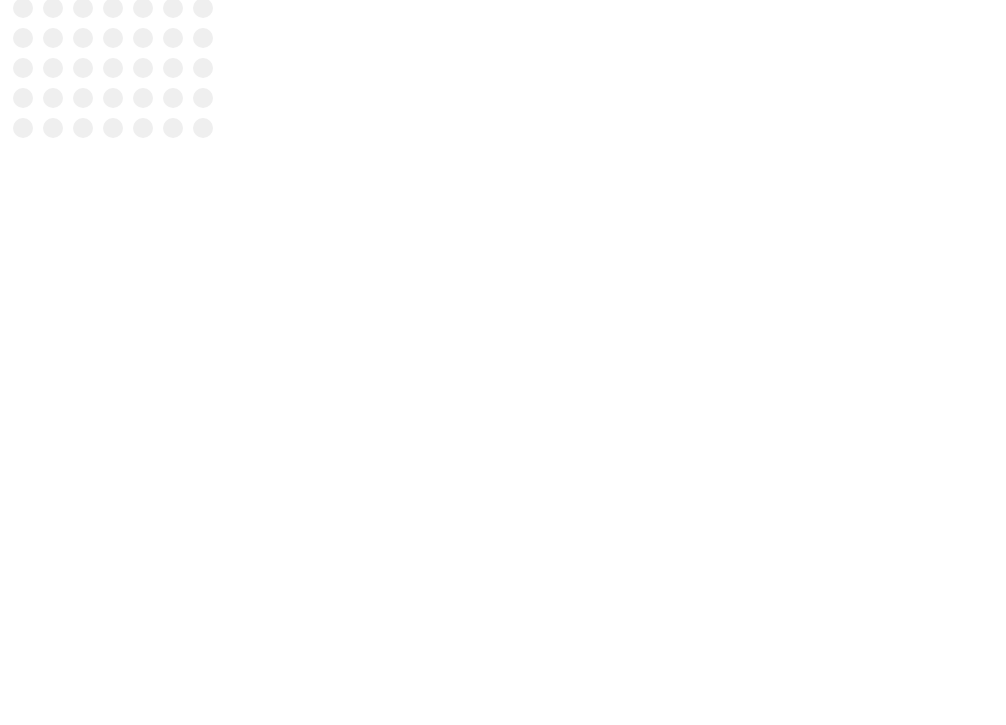
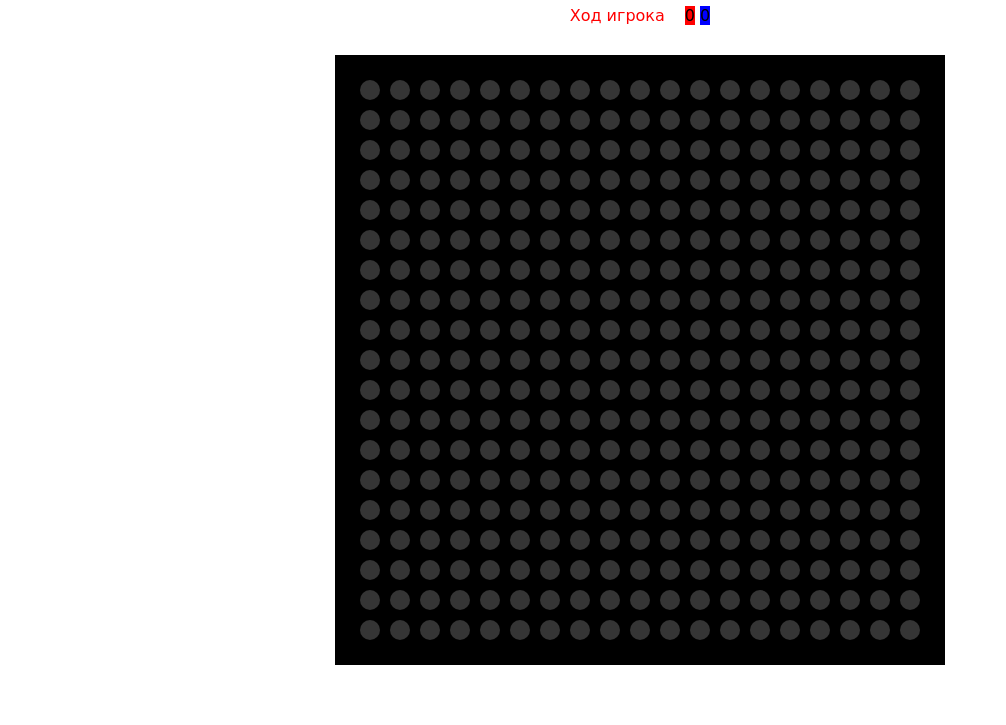
Before and after one commit to ab199000/points, a plain HTML site: page points/index.html in a window 1280 px wide. Shown: the part 75-800 px from the top of the page, without its empty margins (0-1006 px from the left). Drawn offline with Linux system fonts and the light colour scheme; a web font is replaced by a local one.

Commit message:
Add files via upload

```diff
--- a/points/index.html
+++ b/points/index.html
@@ -1,15 +1,30 @@
 <!DOCTYPE html>
 <html lang="en">
+
 <head>
     <meta charset="UTF-8">
     <meta http-equiv="X-UA-Compatible" content="IE=edge">
     <meta name="viewport" content="width=device-width, initial-scale=1.0">
-    <title>Document</title>
+    <title>Points Game</title>
     <link rel="stylesheet" href="./style.css">
+    <link rel="preconnect" href="https://fonts.googleapis.com">
+    <link rel="preconnect" href="https://fonts.gstatic.com" crossorigin>
+    <link href="https://fonts.googleapis.com/css2?family=Bruno+Ace+SC&display=swap" rel="stylesheet">
     <script src="./main.js" defer></script>
     <!-- <script src="./main2.js" defer></script> -->
 </head>
+
 <body>
+    <h1>Points Game</h1>
+    <div class="widgets">
+        <p class="player">Ход игрока</p>
+        <div>
+            <span class="scoreFirst red">32</span>
+            <span class="scoreSecond blue">43</span>
+        </div>
+
+    </div>
+
     <div class="field">
 
     </div>
@@ -17,4 +32,5 @@
 
     </div>
 </body>
+
 </html>
--- a/points/main.js
+++ b/points/main.js
@@ -1,6 +1,10 @@
 const body = document.querySelector(".field");
 
 let motion = 0;
+
+let scoreFirst = 0
+
+let scoreSecond = 0
 
 let checks = [
 	{ str: -1, col: -1 },
@@ -13,20 +17,26 @@ let checks = [
 	{ str: +1, col: +1 },
 ];
 
-let field = [];
+let field =   [];
 
-// for (let i = 0; i < 19; i++) {
-//   let line = document.createElement("div");
-//   line.classList.add(".line");
-//   field.push([])
-//   for (let j = 0; j < 19; j++) {
-//     let btn = document.createElement("button");
-//     btn.id = `${i}n${j}`;
-//     line.append(btn);
-//     body.append(line);
-// 	field[i].push({ player: "", statusChek: 0 })
-//   }
-// }
+for (let i = 0; i < 21; i++) {
+  	let line = document.createElement("div");
+  	line.classList.add(".line");
+  	if(i == 0 || i == 20){
+		line.style.display = "none"
+  	}
+  	field.push([])
+  	for (let j = 0; j < 21; j++) {
+    	let btn = document.createElement("button");
+    	btn.id = `${i}n${j}`;
+		if(j == 0 || j == 20){
+			btn.style.display = "none"
+		}
+		line.append(btn);
+		body.append(line);
+		field[i].push({ player: "", statusChek: 0 })
+  }
+}
 
 
 body.addEventListener("click", (event) => {
@@ -34,8 +44,8 @@ body.addEventListener("click", (event) => {
   	if (point.tagName != "BUTTON") {
     	return;
  	}
-  console.log("click")
 	putPoint(point);
+	colorForPlayer()
 });
 
 body.addEventListener("mouseover", (event) => {
@@ -43,14 +53,12 @@ body.addEventListener("mouseover", (event) => {
 	if (point.tagName != "BUTTON") {
 		return;
 	}
-console.log(point.classList.value.split(" ").length);
 
 	if (point.classList.value.split(" ").length == 2) {
     return;
   	}
   	setTimeout(() => {
 		if (motion) {
-      console.log(23);
 		point.classList.toggle("blue");
 		} else {
 		point.classList.toggle("red");
@@ -66,11 +74,9 @@ body.addEventListener("mouseout", (event) => {
   	if (point.classList.value.split(" ").length == 2) {
       	return;
     }
-console.log(point.classList.value.split(' '));
   	setTimeout(()=>{
 
   	if (motion) {
-    console.log(23);
     	point.classList.toggle("blue");
   	} else {
     point.classList.toggle("red");
@@ -81,30 +87,33 @@ console.log(point.classList.value.split(' '));
 
 
 function putPoint(point) {
-	// if (point.classList.value != "") {
-	// 	return;
-	// }
+  const massClassPoint = point.classList.value.split(' ')
+  for(let i = 0; i < massClassPoint.length; i ++){
+    if(massClassPoint[i] == "secondPlayer" || massClassPoint[i] == "firstPlayer"){
+      return
+    }
+  }
+
 	if (motion) {
 		point.classList.add("secondPlayer");
-		// field[coordinatesPoint(point).str][coordinatesPoint(point).col] = motion
-		field2[coordinatesPoint(point).str][coordinatesPoint(point).col].player =
+		field[coordinatesPoint(point).str][coordinatesPoint(point).col].player =
 			motion;
 		  checkPoints(
 			coordinatesPoint(point).str,
 			coordinatesPoint(point).col,
 			motion
 		);
-		console.log(motion);
+    // colorForPlayer()
 		motion = 0;
 		return;
 	}
 	point.classList.add("firstPlayer");
-	// field[coordinatesPoint(point).str][coordinatesPoint(point).col] = motion
-	field2[coordinatesPoint(point).str][coordinatesPoint(point).col].player =
+	field[coordinatesPoint(point).str][coordinatesPoint(point).col].player =
 		motion;
-	console.log(motion);
 	checkPoints(coordinatesPoint(point).str, coordinatesPoint(point).col, motion);
+
       motion = 1;
+
 }
 
 function coordinatesPoint(point) {
@@ -115,118 +124,100 @@ function coordinatesPoint(point) {
 }
 
 function checkPoints(str, col, player) {
-	console.log(str, col, player);
-	let field2Copy = structuredClone(field2);
+	let fieldCopy = structuredClone(field);
 	let massPaints = [];
 
-	giveAllPaints(str, col, player, massPaints, field2Copy);
-	// checkRing(massPaints);
+	giveAllPaints(str, col, player, massPaints, fieldCopy);
 	checkRing(massPaints)
-
-	console.log(massPaints, 'всё');
 }
 
-let field2 = [
-	[
-		{ player: "", statusChek: 0 },
-		{ player: "", statusChek: 0 },
-		{ player: "", statusChek: 0 },
-		{ player: "", statusChek: 0 },
-		{ player: "", statusChek: 0 },
-		{ player: "", statusChek: 0 },
-		{ player: "", statusChek: 0 },
-	],
-	[
-		{ player: "", statusChek: 0 },
-		{ player: "", statusChek: 0 },
-		{ player: "", statusChek: 0 },
-		{ player: "", statusChek: 0 },
-		{ player: "", statusChek: 0 },
-		{ player: "", statusChek: 0 },
-		{ player: "", statusChek: 0 },
-	],
-	[
-		{ player: "", statusChek: 0 },
-		{ player: "", statusChek: 0 },
-		{ player: "", statusChek: 0 },
-		{ player: "", statusChek: 0 },
-		{ player: "", statusChek: 0 },
-		{ player: "", statusChek: 0 },
-		{ player: "", statusChek: 0 },
-	],
-	[
-		{ player: "", statusChek: 0 },
-		{ player: "", statusChek: 0 },
-		{ player: "", statusChek: 0 },
-		{ player: "", statusChek: 0 },
-		{ player: "", statusChek: 0 },
-		{ player: "", statusChek: 0 },
-		{ player: "", statusChek: 0 },
-	],
-	[
-		{ player: "", statusChek: 0 },
-		{ player: "", statusChek: 0 },
-		{ player: "", statusChek: 0 },
-		{ player: "", statusChek: 0 },
-		{ player: "", statusChek: 0 },
-		{ player: "", statusChek: 0 },
-		{ player: "", statusChek: 0 },
-	],
-	[
-		{ player: "", statusChek: 0 },
-		{ player: "", statusChek: 0 },
-		{ player: "", statusChek: 0 },
-		{ player: "", statusChek: 0 },
-		{ player: "", statusChek: 0 },
-		{ player: "", statusChek: 0 },
-		{ player: "", statusChek: 0 },
-	],
-	[
-		{ player: "", statusChek: 0 },
-		{ player: "", statusChek: 0 },
-		{ player: "", statusChek: 0 },
-		{ player: "", statusChek: 0 },
-		{ player: "", statusChek: 0 },
-		{ player: "", statusChek: 0 },
-		{ player: "", statusChek: 0 },
-	],
-];
+// let field2 = [
+// 	[
+// 		{ player: "", statusChek: 0 },
+// 		{ player: "", statusChek: 0 },
+// 		{ player: "", statusChek: 0 },
+// 		{ player: "", statusChek: 0 },
+// 		{ player: "", statusChek: 0 },
+// 		{ player: "", statusChek: 0 },
+// 		{ player: "", statusChek: 0 },
+// 	],
+// 	[
+// 		{ player: "", statusChek: 0 },
+// 		{ player: "", statusChek: 0 },
+// 		{ player: "", statusChek: 0 },
+// 		{ player: "", statusChek: 0 },
+// 		{ player: "", statusChek: 0 },
+// 		{ player: "", statusChek: 0 },
+// 		{ player: "", statusChek: 0 },
+// 	],
+// 	[
+// 		{ player: "", statusChek: 0 },
+// 		{ player: "", statusChek: 0 },
+// 		{ player: "", statusChek: 0 },
+// 		{ player: "", statusChek: 0 },
+// 		{ player: "", statusChek: 0 },
+// 		{ player: "", statusChek: 0 },
+// 		{ player: "", statusChek: 0 },
+// 	],
+// 	[
+// 		{ player: "", statusChek: 0 },
+// 		{ player: "", statusChek: 0 },
+// 		{ player: "", statusChek: 0 },
+// 		{ player: "", statusChek: 0 },
+// 		{ player: "", statusChek: 0 },
+// 		{ player: "", statusChek: 0 },
+// 		{ player: "", statusChek: 0 },
+// 	],
+// 	[
+// 		{ player: "", statusChek: 0 },
+// 		{ player: "", statusChek: 0 },
+// 		{ player: "", statusChek: 0 },
+// 		{ player: "", statusChek: 0 },
+// 		{ player: "", statusChek: 0 },
+// 		{ player: "", statusChek: 0 },
+// 		{ player: "", statusChek: 0 },
+// 	],
+// 	[
+// 		{ player: "", statusChek: 0 },
+// 		{ player: "", statusChek: 0 },
+// 		{ player: "", statusChek: 0 },
+// 		{ player: "", statusChek: 0 },
+// 		{ player: "", statusChek: 0 },
+// 		{ player: "", statusChek: 0 },
+// 		{ player: "", statusChek: 0 },
+// 	],
+// 	[
+// 		{ player: "", statusChek: 0 },
+// 		{ player: "", statusChek: 0 },
+// 		{ player: "", statusChek: 0 },
+// 		{ player: "", statusChek: 0 },
+// 		{ player: "", statusChek: 0 },
+// 		{ player: "", statusChek: 0 },
+// 		{ player: "", statusChek: 0 },
+// 	],
+// ];
 
-const squer = document.querySelector(".field2");
+// const squer = document.querySelector(".field2");
 
-for (let i = 0; i < field2.length; i++) {
-	let line = document.createElement("div");
-	line.classList.add(".line");
-	for (let j = 0; j < field2[i].length; j++) {
-		let btn = document.createElement("button");
-		if (field2[i][j].player !== "") {
-			if (field2[i][j].player) {
-				btn.classList.add("firstPlayer");
-			} else {
-				btn.classList.add("secondPlayer");
-			}
-		}
-		btn.id = `${i}n${j}`;
-		line.append(btn);
-		body.append(line);
-	}
-}
+// for (let i = 0; i < field2.length; i++) {
+// 	let line = document.createElement("div");
+// 	line.classList.add(".line");
+// 	for (let j = 0; j < field2[i].length; j++) {
+// 		let btn = document.createElement("button");
+// 		if (field2[i][j].player !== "") {
+// 			if (field2[i][j].player) {
+// 				btn.classList.add("firstPlayer");
+// 			} else {
+// 				btn.classList.add("secondPlayer");
+// 			}
+// 		}
+// 		btn.id = `${i}n${j}`;
+// 		line.append(btn);
+// 		body.append(line);
+// 	}
+// }
 
-function giveAllPaints(str, col, player, massPaints, field2Copy) {
-	console.log(str, col, player);
-
-	console.log(field2);
-
-	// let checks = [
-	// 	{ str: -1, col: -1 },
-	// 	{ str: -1, col: 0 },
-	// 	{ str: -1, col: +1 },
-	// 	{ str: 0, col: -1 },
-	// 	{ str: 0, col: +1 },
-	// 	{ str: +1, col: -1 },
-	// 	{ str: +1, col: 0 },
-	// 	{ str: +1, col: +1 },
-	// ];
+function giveAllPaints(str, col, player, massPaints, fieldCopy) {
 
 	let peremForPush = false;
 
@@ -241,42 +232,38 @@ function giveAllPaints(str, col, player, massPaints, field2Copy) {
 	for (let i = 0; i < massPaints.length; i++) {
 		if (massPaints[i].str == str && massPaints[i].col == col) {
 			peremForPush = true;
-			console.log(peremForPush);
 		}
 	}
 
 	if (!peremForPush) {
 		massPaints.push({ str, col, player, statusChek: 1 });
-		console.log(1);
 	}
 
-	field2Copy[str][col].statusChek = 1;
-	console.log(field2Copy[str - 1][col - 1]);
+	fieldCopy[str][col].statusChek = 1;
 
 	for (let i = 0; i < checks.length; i++) {
-		console.log(str + Number(checks[i].str), col + Number(checks[i].col));
+
 		if (
-			field2Copy[str + Number(checks[i].str)][col + Number(checks[i].col)]
+			fieldCopy[str + Number(checks[i].str)][col + Number(checks[i].col)]
 				.player === player &&
-			field2Copy[str + Number(checks[i].str)][col + Number(checks[i].col)]
+        fieldCopy[str + Number(checks[i].str)][col + Number(checks[i].col)]
 				.statusChek === 0 &&
 			checkOnPush(
 				str + Number(checks[i].str),
 				col + Number(checks[i].col),
 				massPaints
-			)
+			) &&
+			checkOnColore(str + Number(checks[i].str),col + Number(checks[i].col))
 		) {
-			console.log(massPaints);
 			massPaints.push({
 				str: str + Number(checks[i].str),
 				col: col + Number(checks[i].col),
 				player,
 				statusChek: 0,
 			});
+			console.log(str + Number(checks[i].str),col + Number(checks[i].col))
 		}
 	}
-
-	console.log(massPaints);
 	for (let i = 0; i < massPaints.length; i++) {
 		if (massPaints[i].statusChek || massPaints[i].player !== player) {
 			continue;
@@ -287,7 +274,7 @@ function giveAllPaints(str, col, player, massPaints, field2Copy) {
 			massPaints[i].col,
 			player,
 			massPaints,
-			field2Copy
+			fieldCopy
 		);
 	}
 }
@@ -306,11 +293,9 @@ function checkOnPush(strCheck, colCheck, massPaints) {
 			if (massPaints[i].statusChek === 0) {
 				console.log("yes"); //написать цифры и покрасить точки
 			}
-
 			return false;
 		}
 	}
-	console.log("no");
 	return true;
 }
 
@@ -318,10 +303,15 @@ function checkRing(massPaints) {
 	if(massPaints.length >= 4){
 		let firstComparisonPoint = false
 		let secondComparisonPoint = false
+
 		for(let i = 0; i < massPaints.length; i++){
 
 			if(i == massPaints.length - 3 || i == massPaints.length - 2){
 				for(let j = 0; j < checks.length; j++){
+          if(massPaints[massPaints.length - 3].str + checks[j].str == massPaints[massPaints.length - 2].str &&
+            massPaints[massPaints.length - 3].col + checks[j].col == massPaints[massPaints.length - 2].col){
+              return
+          }
 					if(massPaints[i].str + checks[j].str == massPaints[massPaints.length-1].str &&
 						massPaints[i].col + checks[j].col == massPaints[massPaints.length-1].col){
 						if(i == massPaints.length - 3){
@@ -332,14 +322,98 @@ function checkRing(massPaints) {
 				}
 			}
 		}
-		console.log(firstComparisonPoint,secondComparisonPoint)
 
 		if(firstComparisonPoint && secondComparisonPoint){
 			for(let i = 0; i < massPaints.length; i++){
 				const button = document.getElementById(`${massPaints[i].str}n${massPaints[i].col}`)
 				button.classList.add("green")
 			}
+            searchForSurroundedPoints(massPaints)
+		}
+	}
 }
 
+function colorForPlayer(){
+  	const teg = document.querySelector('.player')
+  	if(motion){
+    	teg.style.color = "blue"
+  	} else {teg.style.color = "red"}
+}
+
+
+colorForPlayer()
+
+function searchForSurroundedPoints(massPaints){
+      for(let i = 0; i < field.length;i++){
+			let pointsInString = []
+            //ищем строку
+            for(let j  = 0; j < massPaints.length; j++){
+                if (i != massPaints[j].str) {
+                    continue
+                }
+                //проверяем точки в строке
+
+                for(let h = 0; h < field[i].length;h++){
+                    if (h != massPaints[j].col) {
+                        continue
+					}
+                    pointsInString.push({str:i,col:h})
+                }
+				if(pointsInString.length <= 1){
+					continue
+				}
+				sumPoints(pointsInString)
             }
     }
+}
+
+function changeScore(firstS, secondS){
+      const scoreFirst = document.querySelector(".scoreFirst");
+      const scoreSecond = document.querySelector(".scoreSecond");
+
+      scoreFirst.textContent = firstS;
+      scoreSecond.textContent = secondS;
+}
+changeScore(scoreFirst, scoreSecond);
+
+function sumPoints(mass){
+
+	let ColFirstPoint = mass[0].col > mass[1].col ? mass[1].col : mass[0].col
+	let ColSecondPoint = mass[0].col < mass[1].col ? mass[1].col : mass[0].col
+	let score = 0
+
+	if(ColFirstPoint+1 == ColSecondPoint){
+		return
+	}
+	for(let i = ColFirstPoint+1;i < ColSecondPoint;i++){
+
+		if(field[mass[0].str][i].player != motion && field[mass[0].str][i].player !== ""){
+			score += 1
+		}
+	}
+	if(motion){
+		scoreSecond += score
+	}else{scoreFirst += score}
+
+	changeScore(scoreFirst, scoreSecond)
+}
+
+// sumPoints([{str:2, col: 3},{str:2,col:5}])
+
+function checkOnColore(str,col){
+	console.log(str,col)
+	const elem = document.getElementById(`${str}n${col}`)
+	console.log(elem)
+	let massClasses = elem.classList.value.split(' ')
+	if(massClasses.length === 0){
+		return true
+	}
+	for(let i = 0; i < massClasses.length;i++){
+		if(massClasses[i] == 'green'){
+			return false
+		}
+	}
+
+
+	return true
+}
--- a/points/style.css
+++ b/points/style.css
@@ -1,33 +1,64 @@
-button{
+body {
+    display: block;
+    margin: 0px;
+    padding: 0px;
+
+    font-family: 'Bruno Ace SC', cursive;
+}
+
+.player {
+    width: max-content;
+    margin: 0px;
+    padding: 0px;
+
+}
+
+button {
     border-radius: 90px;
     border: 0px;
     margin: 5px;
+    background-color: rgb(53, 53, 53);
 }
 
-.field{
+.field {
+    width: max-content;
+    height: max-content;
+    margin: auto;
+    padding: 20px;
+    background-color: black;
 
 }
 
-button{
+button {
     width: 20px;
     height: 20px;
 }
 
-.firstPlayer{
+.firstPlayer {
     background: rgb(255, 0, 0);
 }
 
-.secondPlayer{
+.secondPlayer {
     background: blue;
 }
 
-.red{
+.red {
     background-color: red;
 }
-.blue{
+
+.blue {
     background-color: blue;
 }
 
-.green{
+.green {
     background-color: green;
 }
+
+
+.widgets {
+    display: flex;
+    justify-content: center;
+    align-items: center;
+    margin-bottom: 30px;
+    gap: 20px;
+}
```
Lines whose indentation alone changed are shown as unchanged.
